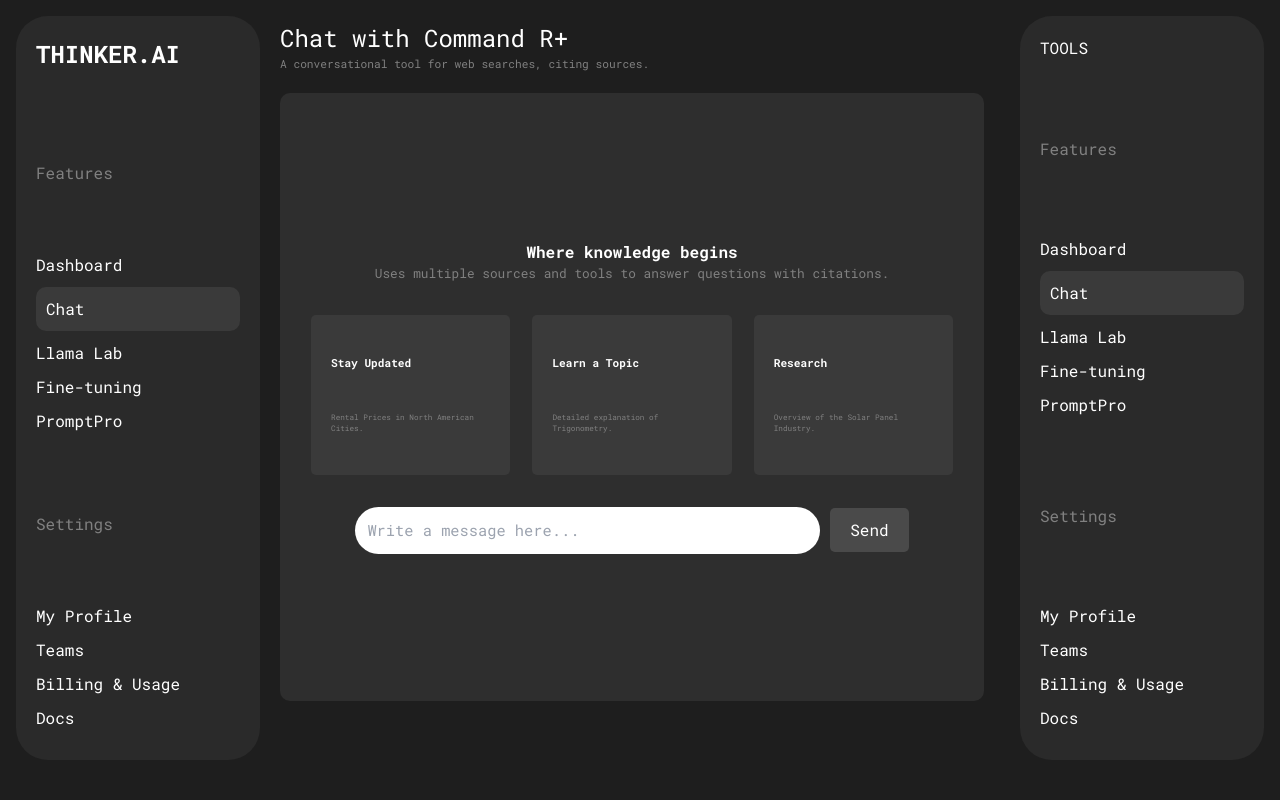
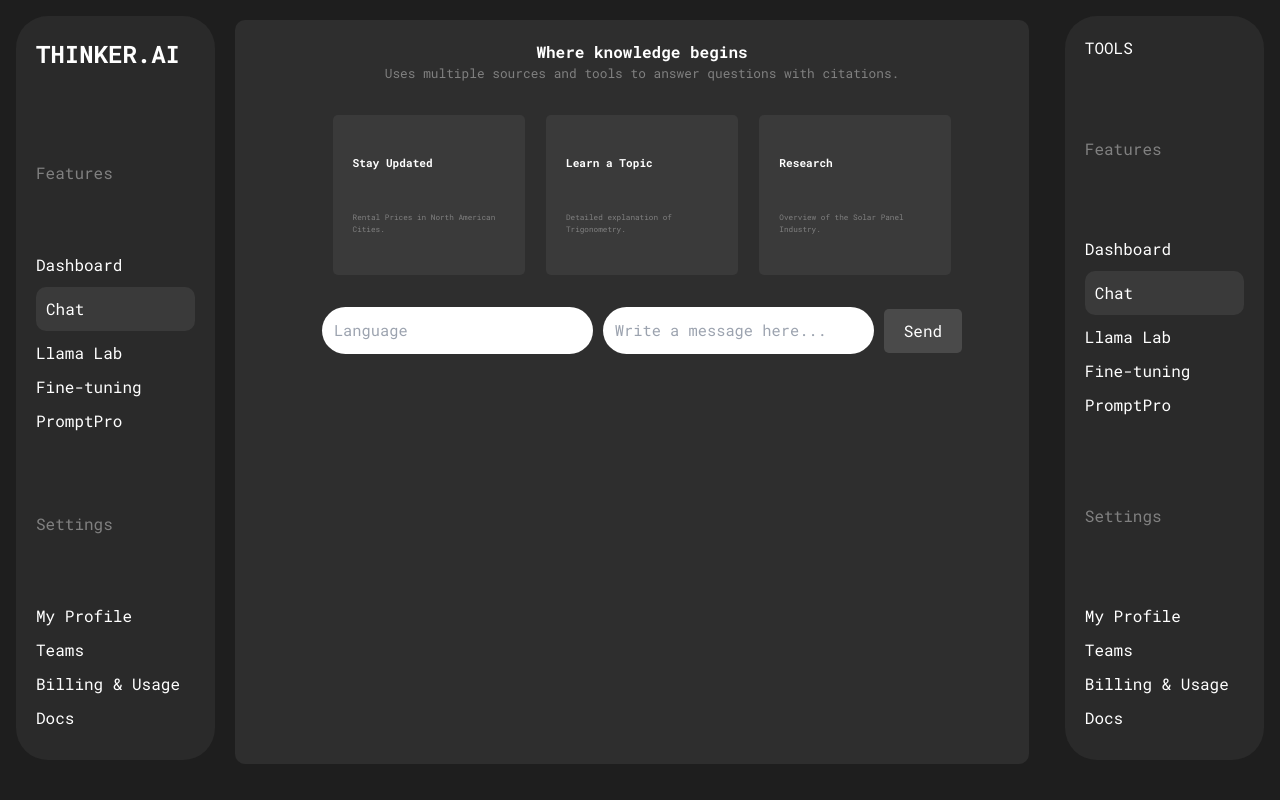
Before and after one commit to rahulcoder001/ThinkerAi, a Next.js app: page /texttospeech in a window 1280 px wide. Built offline with nearby package versions, Linux system fonts and the light colour scheme.

Commit message:
some css change

```diff
--- a/src/app/texttospeech/page.tsx
+++ b/src/app/texttospeech/page.tsx
@@ -5,14 +5,14 @@
 export default function Home() {
   const [prompt, setPrompt] = useState('');
   const [response, setResponse] = useState('');
-  const [loading, setLoading] = useState(false); // Add loading state
+  const [loading, setLoading] = useState(false);
   const [pdfurl, setPdfurl] = useState('');
+  const [lang, setLang] = useState('');
 
-  // Function to handle input and make API call
   const handleSendMessage = async () => {
-    if (!prompt) return; // Avoid sending empty prompt
+    if (!prompt) return;
 
-    setLoading(true); // Set loading to true before making the API call
+    setLoading(true);
 
     try {
       const res = await fetch('/api/trans/translate', {
@@ -20,18 +20,17 @@
         headers: {
           'Content-Type': 'application/json',
         },
-        body: JSON.stringify({ prompt }), // Send prompt to API
+        body: JSON.stringify({ prompt: prompt + ' in ' + lang }),
       });
 
-      const data = await res.json(); // Assuming the API returns a JSON response
+      const data = await res.json();
 
-      console.log(data.content);
-      setResponse(data.content); // Update response (message) in state
+      setResponse(data.content);
       setPdfurl(data.pdfUrl);
     } catch (error) {
       console.error('Error fetching translation:', error);
     } finally {
-      setLoading(false); // Set loading to false after API call is complete
+      setLoading(false);
     }
   };
 
@@ -58,34 +57,24 @@
       </nav>
 
       <main className={styles.mainContent}>
-        <header className={styles.header}>
-          <h2>Chat with Command R+</h2>
-          <h1 style={{ color: 'grey', fontSize: '0.7rem' }}>A conversational tool for web searches, citing sources.</h1>
-        </header>
-
-        <section className={styles.chatSection}>
+        <section className={styles.chatSection} style={{ display: 'flex', flexDirection: 'column', justifyContent: 'space-between' }}>
           <div className={styles.messageArea}>
             <h3 style={{ fontWeight: 'bolder' }}>Where knowledge begins</h3>
             <h1 style={{ color: 'grey', fontSize: '0.8rem' }}>Uses multiple sources and tools to answer questions with citations.</h1>
 
-            {/* Display loading spinner, response, or default feature boxes */}
-            <div className={styles.featureGrid}>
-              {loading ? ( // Show loading content when the API is in progress
+            <div className={styles.featureGrid} style={{ marginTop: '2rem' }}>
+              {loading ? (
                 <div className={styles.responseBox}>
-                  <h1 style={{ color: 'grey', fontSize: '0.8vw' }}>Loading...</h1> {/* Replace this with a spinner if needed */}
+                  <h1 style={{ color: 'grey', fontSize: '0.8vw' }}>Loading...</h1>
                 </div>
               ) : response ? (
                 <div className={styles.responseBox}>
-                  <h1 style={{ color: 'grey', fontSize: '0.8vw' }}>{response}</h1>
-
-                  {/* Conditionally render download button if pdfurl is available */}
-
-                    <div style={{ marginTop: '1rem' }}>
-                      <a href={pdfurl} download className={styles.downloadButton}>
-                        Download PDF
-                      </a>
-                    </div>
-
+                  <h1 style={{ color: 'grey', fontSize: '1.2vw' }}>{response}</h1>
+                  <div style={{ marginTop: '1rem' }}>
+                    <a href={pdfurl} download className={styles.downloadButton}>
+                      Download PDF
+                    </a>
+                  </div>
                 </div>
               ) : (
                 <>
@@ -108,12 +97,20 @@
             <div className={styles.messageInput}>
               <input
                 type="text"
+                placeholder="Language"
+                className='input1'
+                value={lang}
+                onChange={(e) => setLang(e.target.value)}
+                             />
+              <input
+                type="text"
+                className='input2'
                 placeholder="Write a message here..."
                 value={prompt}
                 onChange={(e) => setPrompt(e.target.value)}
               />
               <button onClick={handleSendMessage} disabled={loading}>
-                {loading ? 'Sending...' : 'Send'} {/* Change button text when loading */}
+                {loading ? 'Sending...' : 'Send'}
               </button>
             </div>
           </div>
--- a/src/app/texttospeech/text.module.css
+++ b/src/app/texttospeech/text.module.css
@@ -35,6 +35,7 @@
 /* Sidebar */
 .sidebar {
   margin-top: 1rem;
+  margin-left: 1rem;
   width: 250px;
   background-color: #2a2a2a;
   height: 93vh;
@@ -77,7 +78,9 @@
 /* Main Content */
 .mainContent {
   flex: 1;
+
   padding: 20px;
+
   color: white;
   animation: reveal 0.6s ease-out;
 }
@@ -88,16 +91,21 @@
 }
 
 .chatSection {
-  height: 76vh;
-  width: 55vw;
+  height: 93vh;
+  width: 62vw;
   background-color: #2e2e2e;
   border-radius: 10px;
   padding: 20px;
-  align-content: center;
+  padding-left: 40px; /* Add extra padding on the left to create empty space */
+  box-sizing: border-box; /* Ensure padding is included in the width and height */
+  position: relative;
 }
 
 .messageArea {
   text-align: center;
+  justify-content:center;
+  margin-left: auto; /* Ensure content aligns to the right if needed */
+  margin-right: auto; /* Center the content */
 }
 
 /* Feature Grid */
@@ -121,8 +129,8 @@
 
 /* Response Box */
 .responseBox {
-  width: 40vw;
-  height: 40vh;
+  width: 55vw;
+  height: 65vh;
   overflow-y: auto;
 
   border-radius: 8px;
@@ -138,6 +146,8 @@
   justify-content: center;
   align-items: center;
   margin-top: 2rem;
+  margin-left: auto; /* Align to the right side */
+  margin-right: auto; /* Center the input section */
 }
 
 .messageInput input {
```
Also changed, not shown: generated_content.txt.
